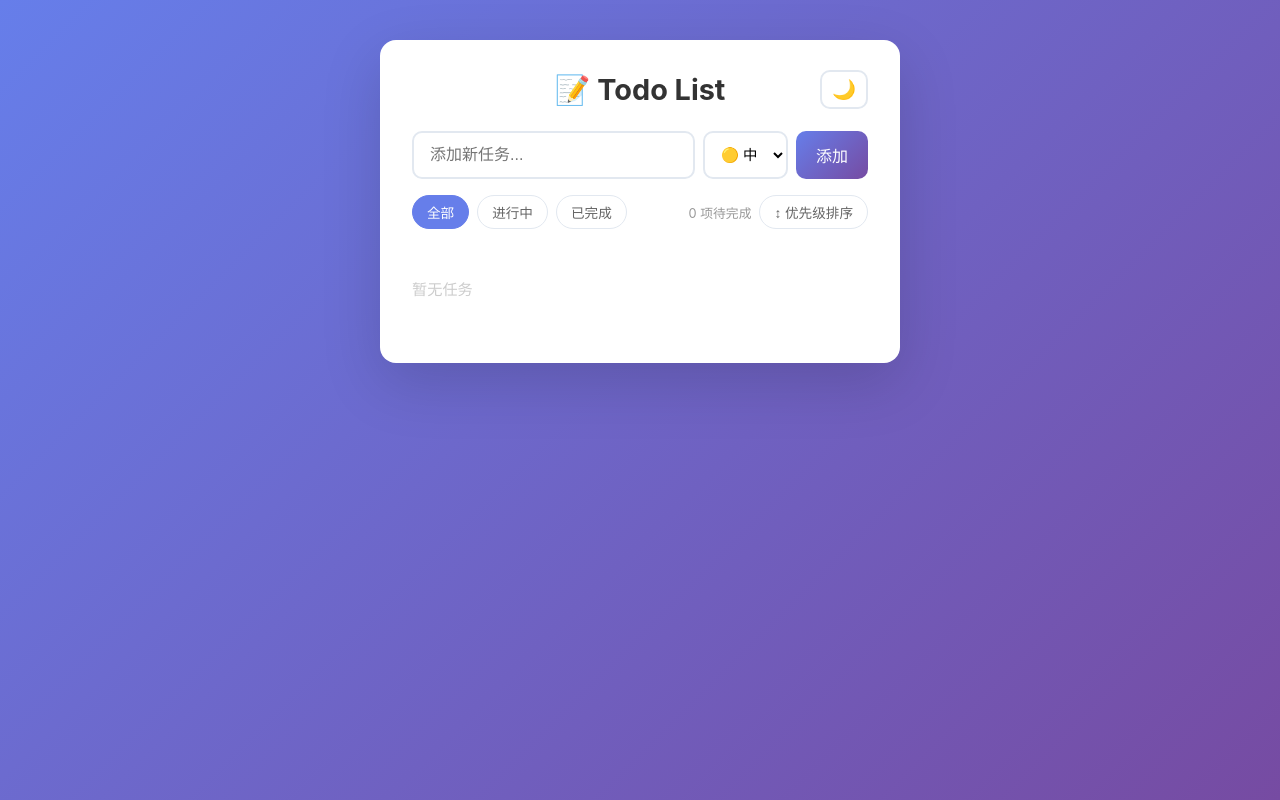
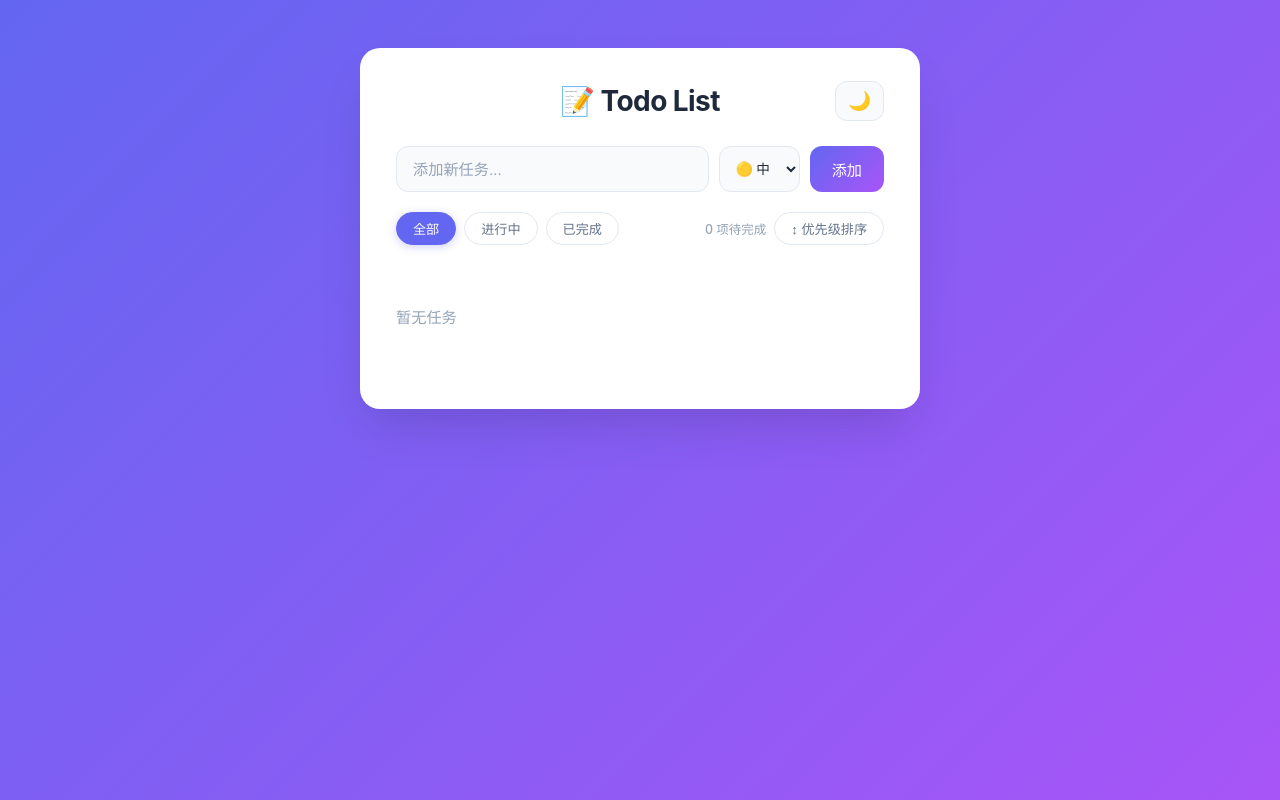
Before and after one commit to RoyDust/todolist-demo, a React (Vite) app: page / in a window 1280 px wide. Built offline with nearby package versions, Linux system fonts and the light colour scheme.

Commit message:
feat: UI美化 - 现代化CSS重写，添加动画、暗色模式、响应式适配

```diff
--- a/src/App.css
+++ b/src/App.css
@@ -1,151 +1,196 @@
-* {
-  margin: 0;
-  padding: 0;
-  box-sizing: border-box;
+/* ===== Design Tokens ===== */
+:root {
+  --bg-gradient-from: #6366f1;
+  --bg-gradient-to: #a855f7;
+  --card-bg: #ffffff;
+  --card-shadow: 0 25px 50px -12px rgba(0,0,0,0.15);
+  --text-primary: #1e293b;
+  --text-secondary: #64748b;
+  --text-muted: #94a3b8;
+  --border: #e2e8f0;
+  --border-focus: #6366f1;
+  --input-bg: #f8fafc;
+  --hover-bg: #f1f5f9;
+  --accent: #6366f1;
+  --accent-light: rgba(99,102,241,0.1);
+  --danger: #ef4444;
+  --danger-light: rgba(239,68,68,0.08);
+  --priority-high: #ef4444;
+  --priority-medium: #f59e0b;
+  --priority-low: #22c55e;
+  --radius: 12px;
+  --radius-full: 9999px;
+  --ease: 0.25s cubic-bezier(0.4,0,0.2,1);
 }
+
+* { margin: 0; padding: 0; box-sizing: border-box; }
 
 body {
   font-family: -apple-system, BlinkMacSystemFont, 'Segoe UI', Roboto, sans-serif;
-  background: linear-gradient(135deg, #667eea 0%, #764ba2 100%);
+  background: linear-gradient(135deg, var(--bg-gradient-from), var(--bg-gradient-to));
   min-height: 100vh;
   display: flex;
   justify-content: center;
-  padding: 40px 16px;
+  padding: 48px 20px;
+  transition: background 0.4s ease;
 }
 
-#root {
-  width: 100%;
-  max-width: 520px;
+#root { width: 100%; max-width: 560px; }
+
+/* ===== Card ===== */
+.app {
+  background: var(--card-bg);
+  border-radius: 20px;
+  padding: 36px;
+  box-shadow: var(--card-shadow);
+  transition: background var(--ease), box-shadow var(--ease);
 }
 
-.app {
-  background: #fff;
-  border-radius: 16px;
-  padding: 32px;
-  box-shadow: 0 20px 60px rgba(0, 0, 0, 0.15);
-}
-
+/* ===== Header ===== */
 .header {
   display: flex;
   align-items: center;
   justify-content: center;
-  margin-bottom: 24px;
+  margin-bottom: 28px;
   position: relative;
 }
 
 h1 {
-  text-align: center;
-  font-size: 1.8rem;
-  color: #333;
+  font-size: 1.75rem;
+  font-weight: 700;
+  color: var(--text-primary);
+  letter-spacing: -0.02em;
+  transition: color var(--ease);
 }
 
 .theme-toggle {
   position: absolute;
   right: 0;
-  background: none;
-  border: 2px solid #e2e8f0;
-  border-radius: 10px;
-  font-size: 1.2rem;
+  background: var(--input-bg);
+  border: 1.5px solid var(--border);
+  border-radius: var(--radius);
+  font-size: 1.15rem;
   cursor: pointer;
-  padding: 6px 10px;
-  transition: all 0.2s;
+  padding: 8px 12px;
+  transition: all var(--ease);
 }
 
 .theme-toggle:hover {
-  border-color: #667eea;
+  border-color: var(--accent);
+  background: var(--accent-light);
+  transform: scale(1.05);
 }
 
-/* Input row */
+/* ===== Input Row ===== */
 .input-row {
   display: flex;
-  gap: 8px;
-  margin-bottom: 16px;
+  gap: 10px;
+  margin-bottom: 20px;
 }
 
 .input-row input {
   flex: 1;
   padding: 12px 16px;
-  border: 2px solid #e2e8f0;
-  border-radius: 10px;
-  font-size: 1rem;
+  border: 1.5px solid var(--border);
+  border-radius: var(--radius);
+  font-size: 0.95rem;
   outline: none;
-  transition: border-color 0.2s;
+  background: var(--input-bg);
+  color: var(--text-primary);
+  transition: all var(--ease);
 }
 
 .input-row input:focus {
-  border-color: #667eea;
+  border-color: var(--accent);
+  box-shadow: 0 0 0 3px var(--accent-light);
+  background: var(--card-bg);
 }
 
-/* Priority select */
+.input-row input::placeholder {
+  color: var(--text-muted);
+}
+
 .priority-select {
   padding: 10px 12px;
-  border: 2px solid #e2e8f0;
-  border-radius: 10px;
-  font-size: 0.9rem;
+  border: 1.5px solid var(--border);
+  border-radius: var(--radius);
+  font-size: 0.85rem;
   outline: none;
-  background: #fff;
+  background: var(--input-bg);
+  color: var(--text-primary);
   cursor: pointer;
-  transition: border-color 0.2s;
+  transition: all var(--ease);
 }
 
 .priority-select:focus {
-  border-color: #667eea;
+  border-color: var(--accent);
+  box-shadow: 0 0 0 3px var(--accent-light);
 }
 
 .add-btn {
-  padding: 12px 20px;
-  background: linear-gradient(135deg, #667eea, #764ba2);
+  padding: 12px 22px;
+  background: linear-gradient(135deg, var(--accent), var(--bg-gradient-to));
   color: #fff;
   border: none;
-  border-radius: 10px;
-  font-size: 1rem;
+  border-radius: var(--radius);
+  font-size: 0.95rem;
+  font-weight: 600;
   cursor: pointer;
-  transition: opacity 0.2s;
   white-space: nowrap;
+  transition: all var(--ease);
 }
 
 .add-btn:hover {
-  opacity: 0.85;
+  transform: translateY(-1px);
+  box-shadow: 0 4px 12px rgba(99,102,241,0.4);
 }
 
-/* Filters */
+.add-btn:active {
+  transform: translateY(0);
+}
+
+/* ===== Filters ===== */
 .filters {
   display: flex;
   align-items: center;
   gap: 8px;
-  margin-bottom: 16px;
+  margin-bottom: 20px;
   flex-wrap: wrap;
 }
 
 .filter-btn {
-  padding: 6px 14px;
-  border: 1.5px solid #e2e8f0;
-  border-radius: 20px;
-  background: #fff;
-  color: #666;
-  font-size: 0.85rem;
+  padding: 6px 16px;
+  border: 1.5px solid var(--border);
+  border-radius: var(--radius-full);
+  background: var(--card-bg);
+  color: var(--text-secondary);
+  font-size: 0.82rem;
+  font-weight: 500;
   cursor: pointer;
-  transition: all 0.2s;
+  transition: all var(--ease);
 }
 
 .filter-btn:hover {
-  border-color: #667eea;
-  color: #667eea;
+  border-color: var(--accent);
+  color: var(--accent);
+  background: var(--accent-light);
 }
 
 .filter-btn.active {
-  background: #667eea;
-  border-color: #667eea;
+  background: var(--accent);
+  border-color: var(--accent);
   color: #fff;
+  box-shadow: 0 2px 8px rgba(99,102,241,0.3);
 }
 
 .count {
   margin-left: auto;
-  font-size: 0.8rem;
-  color: #999;
+  font-size: 0.78rem;
+  color: var(--text-muted);
+  font-weight: 500;
 }
 
-/* Todo list */
+/* ===== Todo List ===== */
 .todo-list {
   list-style: none;
 }
@@ -154,18 +199,16 @@ h1 {
   display: flex;
   align-items: center;
   justify-content: space-between;
-  padding: 12px 16px;
-  border-bottom: 1px solid #f1f5f9;
-  transition: background 0.15s;
-}
-
-.todo-list li:last-child {
-  border-bottom: none;
+  padding: 14px 16px;
+  border-radius: var(--radius);
+  margin-bottom: 6px;
+  transition: all var(--ease);
+  border: 1.5px solid transparent;
 }
 
 .todo-list li:hover {
-  background: #f8fafc;
-  border-radius: 8px;
+  background: var(--hover-bg);
+  border-color: var(--border);
 }
 
 .todo-label {
@@ -181,18 +224,14 @@ h1 {
 .todo-label input[type="checkbox"] {
   width: 20px;
   height: 20px;
-  accent-color: #667eea;
+  accent-color: var(--accent);
   cursor: pointer;
   flex-shrink: 0;
+  transition: transform var(--ease);
 }
 
-.todo-text {
-  font-size: 1rem;
-  color: #333;
-  transition: all 0.2s;
-  overflow: hidden;
-  text-overflow: ellipsis;
-  white-space: nowrap;
+.todo-label input[type="checkbox"]:hover {
+  transform: scale(1.15);
 }
 
 .todo-content {
@@ -202,148 +241,186 @@ h1 {
   flex: 1;
 }
 
-.todo-time {
-  font-size: 0.75rem;
-  color: #a0aec0;
-  margin-top: 2px;
+.todo-text {
+  font-size: 0.95rem;
+  color: var(--text-primary);
+  transition: all var(--ease);
+  overflow: hidden;
+  text-overflow: ellipsis;
+  white-space: nowrap;
 }
 
-/* Priority dots */
+.todo-time {
+  font-size: 0.72rem;
+  color: var(--text-muted);
+  margin-top: 3px;
+  transition: color var(--ease);
+}
+
+/* ===== Priority Dots ===== */
 .priority-dot {
   width: 10px;
   height: 10px;
   border-radius: 50%;
   flex-shrink: 0;
+  margin-top: 5px;
+  transition: transform var(--ease);
 }
 
 .priority-high {
-  background: #e53e3e;
-  box-shadow: 0 0 6px rgba(229, 62, 62, 0.4);
+  background: var(--priority-high);
+  box-shadow: 0 0 8px rgba(239,68,68,0.4);
 }
 
 .priority-medium {
-  background: #ecc94b;
-  box-shadow: 0 0 6px rgba(236, 201, 75, 0.4);
+  background: var(--priority-medium);
+  box-shadow: 0 0 8px rgba(245,158,11,0.4);
 }
 
 .priority-low {
-  background: #48bb78;
-  box-shadow: 0 0 6px rgba(72, 187, 120, 0.4);
+  background: var(--priority-low);
+  box-shadow: 0 0 8px rgba(34,197,94,0.4);
 }
 
+/* ===== Completed State ===== */
 .todo-list li.completed .todo-text {
   text-decoration: line-through;
-  color: #aaa;
+  color: var(--text-muted);
 }
 
+.todo-list li.completed .priority-dot {
+  opacity: 0.4;
+}
+
+/* ===== Delete Button ===== */
 .delete-btn {
   background: none;
   border: none;
-  color: #ccc;
+  color: var(--text-muted);
   font-size: 1.1rem;
   cursor: pointer;
-  padding: 4px 8px;
-  border-radius: 6px;
-  transition: all 0.2s;
+  padding: 6px 10px;
+  border-radius: 8px;
+  transition: all var(--ease);
   flex-shrink: 0;
+  opacity: 0;
+}
+
+.todo-list li:hover .delete-btn {
+  opacity: 1;
 }
 
 .delete-btn:hover {
-  color: #e53e3e;
-  background: #fff5f5;
+  color: var(--danger);
+  background: var(--danger-light);
+  transform: scale(1.1);
 }
 
+/* ===== Empty State ===== */
 .empty {
   text-align: center;
-  color: #ccc;
-  padding: 32px 0 !important;
+  color: var(--text-muted);
+  padding: 40px 0 !important;
   font-size: 0.95rem;
+  border: none !important;
 }
 
-/* Dark mode */
-[data-theme="dark"] body {
-  background: linear-gradient(135deg, #1a1a2e 0%, #16213e 100%);
+/* ===== Animations ===== */
+@keyframes fadeInUp {
+  from { opacity: 0; transform: translateY(12px); }
+  to { opacity: 1; transform: translateY(0); }
 }
 
-[data-theme="dark"] .app {
-  background: #1e1e2e;
-  box-shadow: 0 20px 60px rgba(0, 0, 0, 0.4);
+@keyframes slideIn {
+  from { opacity: 0; transform: translateX(-10px); }
+  to { opacity: 1; transform: translateX(0); }
 }
 
-[data-theme="dark"] h1 {
-  color: #e2e8f0;
+@keyframes cardEntry {
+  from { opacity: 0; transform: translateY(20px) scale(0.98); }
+  to { opacity: 1; transform: translateY(0) scale(1); }
 }
 
-[data-theme="dark"] .theme-toggle {
-  border-color: #4a5568;
+.app {
+  animation: cardEntry 0.5s cubic-bezier(0.4,0,0.2,1);
 }
 
-[data-theme="dark"] .input-row input {
-  background: #2d2d44;
-  border-color: #4a5568;
-  color: #e2e8f0;
+.todo-list li {
+  animation: fadeInUp 0.3s ease both;
 }
 
-[data-theme="dark"] .input-row input::placeholder {
-  color: #718096;
+.todo-list li:nth-child(1) { animation-delay: 0s; }
+.todo-list li:nth-child(2) { animation-delay: 0.03s; }
+.todo-list li:nth-child(3) { animation-delay: 0.06s; }
+.todo-list li:nth-child(4) { animation-delay: 0.09s; }
+.todo-list li:nth-child(5) { animation-delay: 0.12s; }
+.todo-list li:nth-child(6) { animation-delay: 0.15s; }
+.todo-list li:nth-child(7) { animation-delay: 0.18s; }
+.todo-list li:nth-child(8) { animation-delay: 0.21s; }
+
+/* ===== Dark Mode ===== */
+[data-theme="dark"] {
+  --bg-gradient-from: #0f172a;
+  --bg-gradient-to: #1e1b4b;
+  --card-bg: #1e293b;
+  --card-shadow: 0 25px 50px -12px rgba(0,0,0,0.5);
+  --text-primary: #e2e8f0;
+  --text-secondary: #94a3b8;
+  --text-muted: #64748b;
+  --border: #334155;
+  --border-focus: #818cf8;
+  --input-bg: #0f172a;
+  --hover-bg: #334155;
+  --accent: #818cf8;
+  --accent-light: rgba(129,140,248,0.12);
+  --danger-light: rgba(239,68,68,0.12);
 }
 
-[data-theme="dark"] .filter-btn {
-  background: #2d2d44;
-  border-color: #4a5568;
-  color: #a0aec0;
+/* ===== Responsive ===== */
+@media (max-width: 480px) {
+  body { padding: 20px 12px; }
+
+  .app { padding: 24px 18px; border-radius: 16px; }
+
+  h1 { font-size: 1.4rem; }
+
+  .input-row {
+    flex-wrap: wrap;
+  }
+
+  .input-row input {
+    min-width: 0;
+  }
+
+  .priority-select {
+    flex: 1;
+  }
+
+  .add-btn {
+    flex: 1;
+  }
+
+  .filters {
+    gap: 6px;
+  }
+
+  .filter-btn {
+    padding: 5px 12px;
+    font-size: 0.78rem;
+  }
+
+  .count {
+    width: 100%;
+    text-align: center;
+    margin-left: 0;
+    margin-top: 4px;
+  }
+
+  .todo-list li {
+    padding: 12px;
+  }
+
+  .delete-btn {
+    opacity: 1;
+  }
 }
-
-[data-theme="dark"] .filter-btn:hover {
-  border-color: #667eea;
-  color: #667eea;
-}
-
-[data-theme="dark"] .filter-btn.active {
-  background: #667eea;
-  border-color: #667eea;
-  color: #fff;
-}
-
-[data-theme="dark"] .count {
-  color: #718096;
-}
-
-[data-theme="dark"] .todo-list li {
-  border-bottom-color: #2d2d44;
-}
-
-[data-theme="dark"] .todo-list li:hover {
-  background: #2d2d44;
-}
-
-[data-theme="dark"] .todo-text {
-  color: #e2e8f0;
-}
-
-[data-theme="dark"] .todo-list li.completed .todo-text {
-  color: #4a5568;
-}
-
-[data-theme="dark"] .delete-btn {
-  color: #4a5568;
-}
-
-[data-theme="dark"] .delete-btn:hover {
-  color: #fc8181;
-  background: rgba(254, 178, 178, 0.1);
-}
-
-[data-theme="dark"] .empty {
-  color: #4a5568;
-}
-
-[data-theme="dark"] .todo-time {
-  color: #718096;
-}
-
-[data-theme="dark"] .priority-select {
-  background: #2d2d44;
-  border-color: #4a5568;
-  color: #e2e8f0;
-}
```
Also changed, not shown: 1 other file (tests, documents, lock files or other folders).
